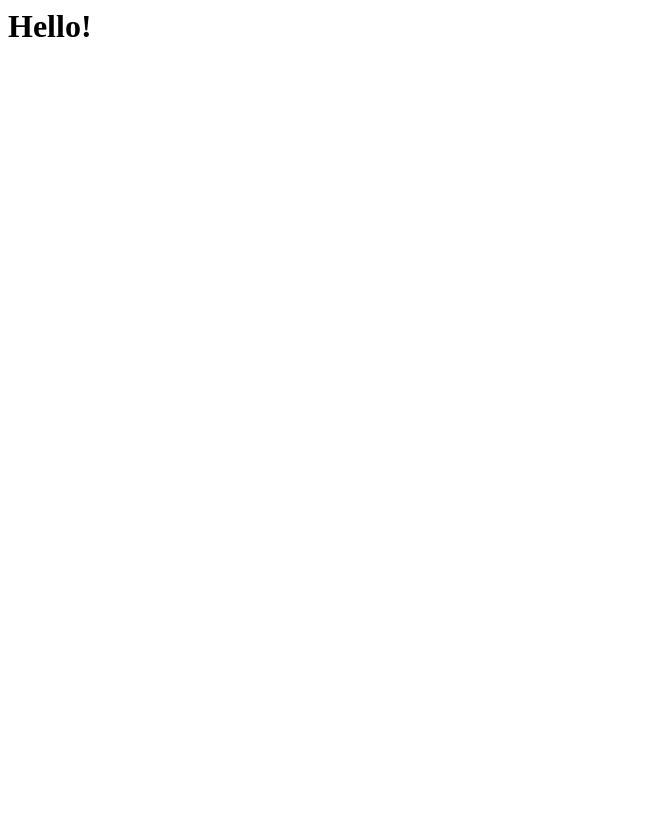
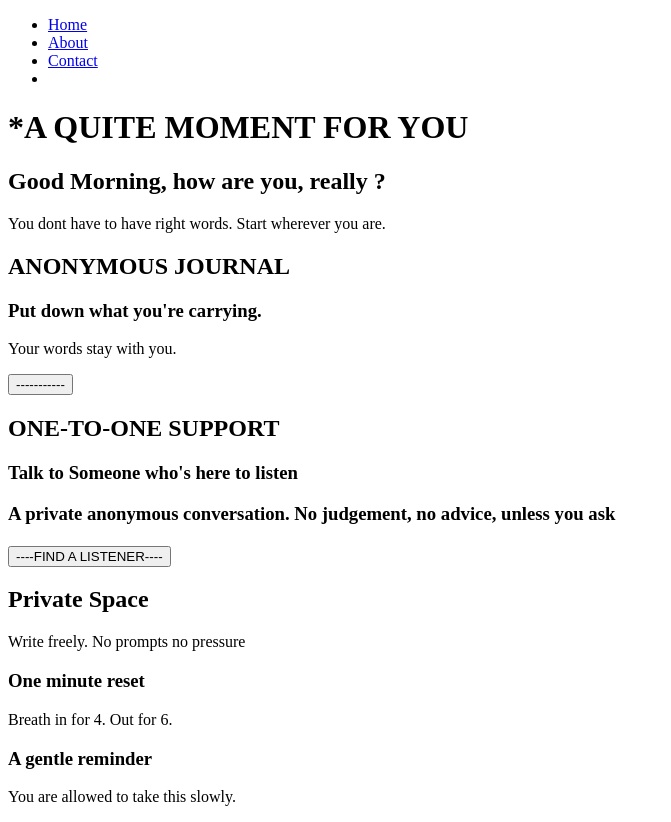
Before and after one commit to tronganhdoan1-svg/Helpline, a Flask app: page / in a window 1280 px wide. Before the commit the part shown is almost empty. Shown: the whole page, without its empty margins (0-671 px from the left). Before the commit the page ends 37 px from the top, so only its background shows below. Run offline with Flask 3, Linux system fonts and the light colour scheme.

Commit message:
Initial Homepage HTML
Created Homepage HTML document

```diff
--- a/templates/index.html
+++ b/templates/index.html
@@ -1 +1,48 @@
-<h1>Hello!</h1>
+<!DOCTYPE html>
+<html lang="en">
+<head>
+    <meta charset="UTF-8">
+    <meta name="viewport" content="width=device-width, initial-scale=1.0">
+    <title>Helpline</title>
+        <nav>
+            <ul>
+                <li><a href="index.html">Home</a></li>
+                <li><a href="about.html">About</a></li>
+                <li><a href="contact.html">Contact</a></li>
+                <li><a href="yourSessions.html"></a>
+            </ul>
+        </nav>
+
+</head>
+<body>
+    <h1>*A QUITE MOMENT FOR YOU </h1>
+    <h2>Good Morning, how are you, really ?</h2>
+    <p>You dont have to have right words. Start wherever you are.</p>
+    <div>
+        <h2>ANONYMOUS JOURNAL</h1>
+            <h3>Put down what you're carrying.</h2>
+                <p>Your words stay with you.</p>
+                <button>-----------</button>
+
+    </div>
+
+    <div>
+        <h2>ONE-TO-ONE SUPPORT</h2>
+            <h3>Talk to Someone who's here to listen<h3>
+                <p>A private anonymous conversation. No judgement, no advice, unless you ask</p>
+                <button>----FIND A LISTENER----</button>
+    </div>
+    <div>
+        <h2>Private Space</h2>
+            <p>Write freely. No prompts no pressure</p>
+    </div>
+    <div>
+        <h3>One minute reset</h3>
+            <p>Breath in for 4. Out for 6.</p>
+    </div>
+    <div>
+        <h3>A gentle reminder</h3>
+            <p>You are allowed to take this slowly.</p>
+    </div>
+</body>
+</html>
```
